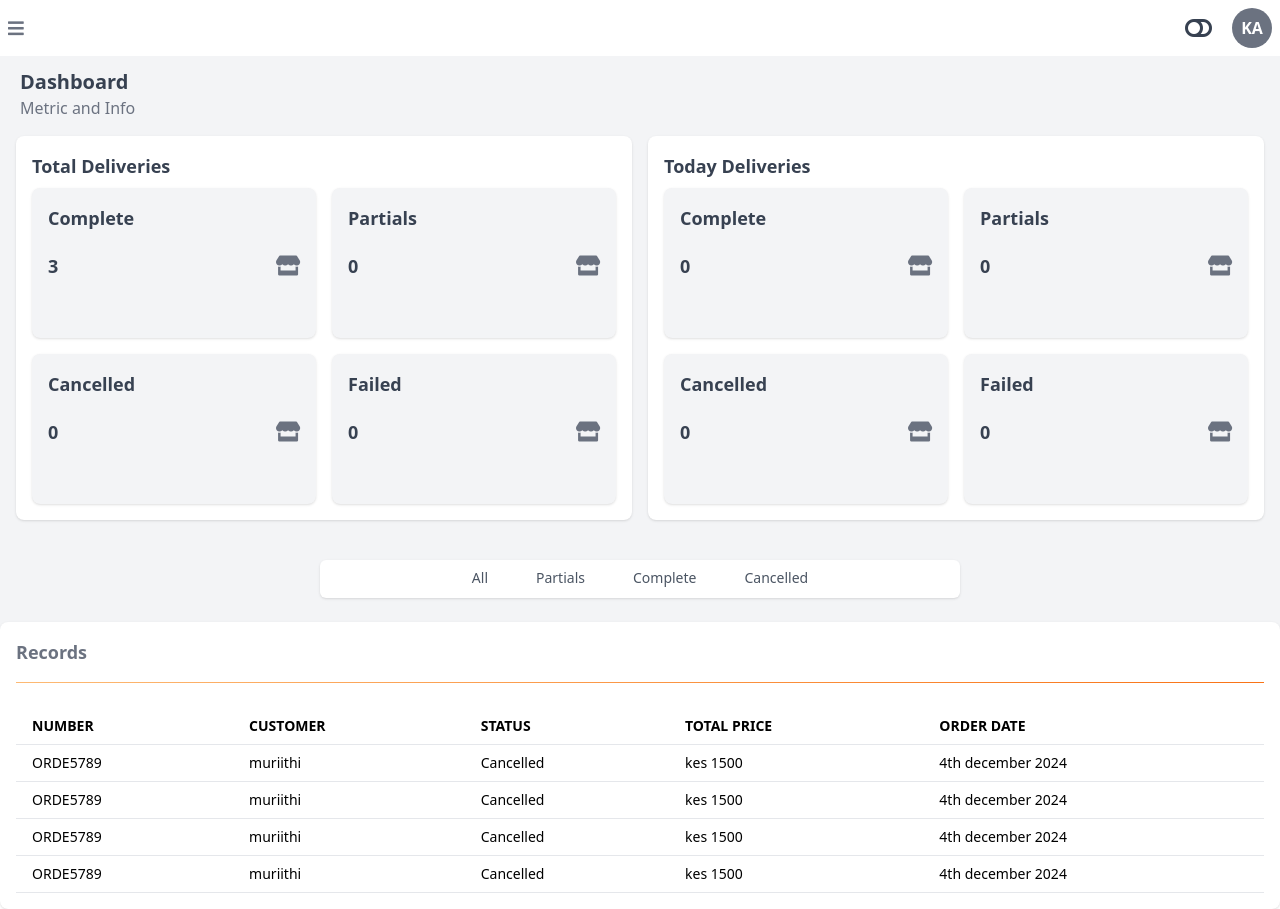
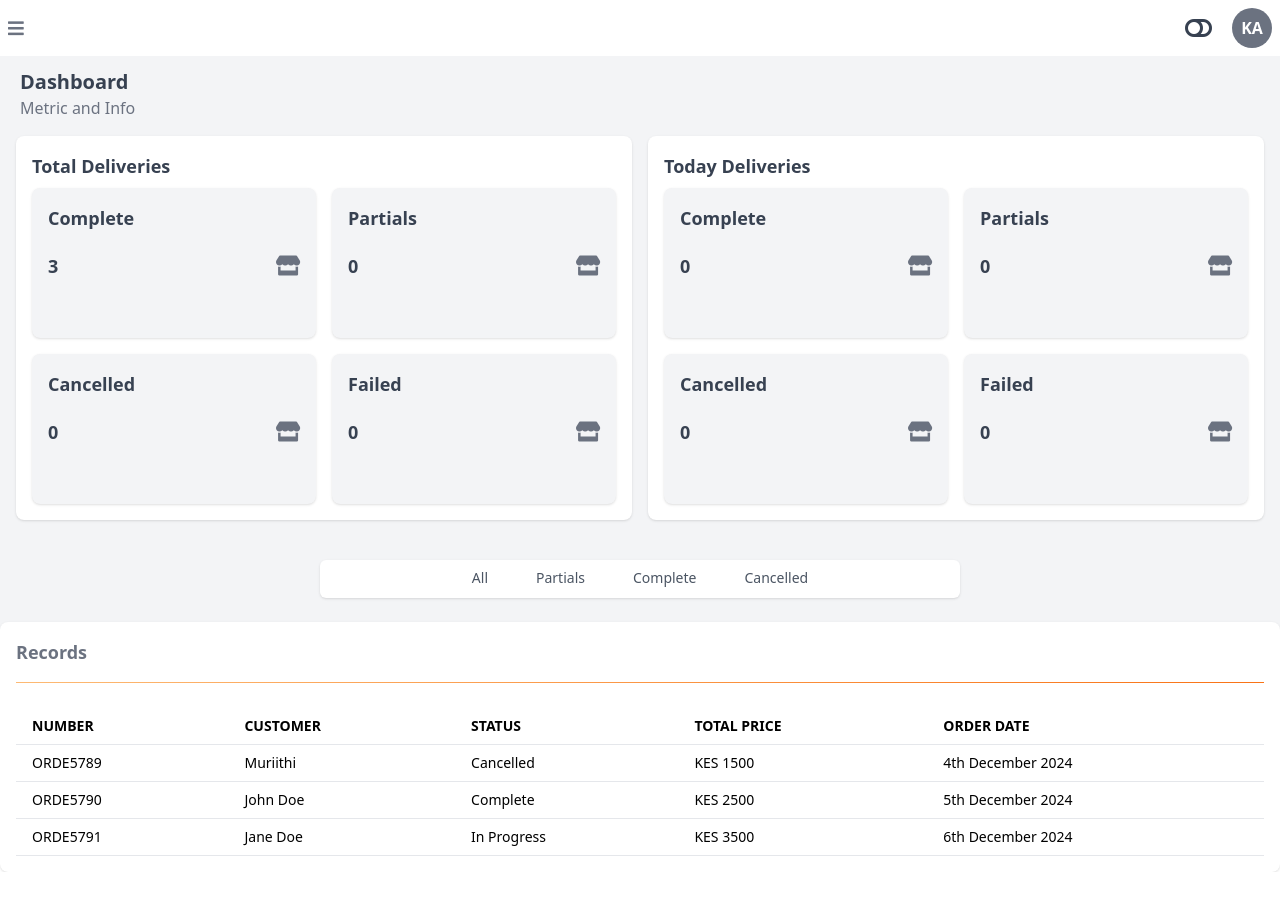
Before and after one commit to M-erick/nuxt-dashboard, a Nuxt app: page /dashboard in a window 1280 px wide. After the commit the page ends 872 px from the top, so only its background shows below. Built offline with nearby package versions, Linux system fonts and the light colour scheme.

Commit message:
data table component

```diff
--- /dev/null
+++ b/components/DataTable.vue
@@ -0,0 +1,39 @@
+<!-- DataTable.vue -->
+<template>
+    <div class="p-4 bg-white rounded-lg shadow">
+      <h2 class="pb-4 text-lg font-semibold text-gray-500">Records</h2>
+      <div class="h-px mb-6 bg-gradient-to-r from-orange-300 to-orange-500"></div>
+      <table class="w-full text-sm table-auto">
+        <thead>
+          <tr class="text-sm leading-normal">
+            <th class="px-4 py-2 font-bold text-left uppercase border-b text-grey-light">Number</th>
+            <th class="px-4 py-2 font-bold text-left uppercase border-b text-grey-light">Customer</th>
+            <th class="px-4 py-2 font-bold text-left uppercase border-b text-grey-light">Status</th>
+            <th class="px-4 py-2 font-bold text-left uppercase border-b text-grey-light">Total Price</th>
+            <th class="px-4 py-2 font-bold text-left uppercase border-b text-grey-light">Order Date</th>
+          </tr>
+        </thead>
+        <tbody>
+          <tr v-for="(item, index) in data" :key="index" class="hover:bg-grey-lighter" :data-status="item.status">
+            <td class="px-4 py-2 border-b">{{ item.number }}</td>
+            <td class="px-4 py-2 border-b">{{ item.customer }}</td>
+            <td class="px-4 py-2 border-b">{{ item.status }}</td>
+            <td class="px-4 py-2 border-b">{{ item.totalPrice }}</td>
+            <td class="px-4 py-2 border-b">{{ item.orderDate }}</td>
+          </tr>
+        </tbody>
+      </table>
+    </div>
+  </template>
+
+  <script lang="ts" setup>
+  defineProps<{
+    data: Array<{
+      number: string;
+      customer: string;
+      status: string;
+      totalPrice: string;
+      orderDate: string;
+    }>;
+  }>();
+  </script>
--- a/pages/dashboard.vue
+++ b/pages/dashboard.vue
@@ -38,64 +38,7 @@
         </div>
 
         <!-- Records Table -->
-        <div class="p-4 bg-white rounded-lg shadow">
-            <h2 class="pb-4 text-lg font-semibold text-gray-500">Records</h2>
-            <div class="h-px mb-6 bg-gradient-to-r from-orange-300 to-orange-500"></div>
-            <table class="w-full text-sm table-auto">
-                <thead>
-                    <tr class="text-sm leading-normal">
-                        <th class="px-4 py-2 font-bold text-left uppercase border-b text-grey-light">Number
-                        </th>
-                        <th class="px-4 py-2 font-bold text-left uppercase border-b text-grey-light">
-                            Customer
-                        </th>
-                        <th class="px-4 py-2 font-bold text-left uppercase border-b text-grey-light">Status
-                        </th>
-                        <th class="px-4 py-2 font-bold text-left uppercase border-b text-grey-light">Total
-                            Price
-                        </th>
-                        <th class="px-4 py-2 font-bold text-left uppercase border-b text-grey-light">Order
-                            Date
-                        </th>
-                    </tr>
-                </thead>
-                <tbody id="table-body">
-                    <tr class="hover:bg-grey-lighter" data-status="complete">
-
-                        <td class="px-4 py-2 border-b">ORDE5789</td>
-                        <td class="px-4 py-2 border-b">muriithi</td>
-                        <td class="px-4 py-2 border-b">Cancelled</td>
-                        <td class="px-4 py-2 border-b">kes 1500</td>
-                        <td class="px-4 py-2 border-b">4th december 2024</td>
-                    </tr>
-                    <tr class="hover:bg-grey-lighter" data-status="complete">
-
-                        <td class="px-4 py-2 border-b">ORDE5789</td>
-                        <td class="px-4 py-2 border-b">muriithi</td>
-                        <td class="px-4 py-2 border-b">Cancelled</td>
-                        <td class="px-4 py-2 border-b">kes 1500</td>
-                        <td class="px-4 py-2 border-b">4th december 2024</td>
-                    </tr>
-
-                    <tr class="hover:bg-grey-lighter" data-status="complete">
-
-                        <td class="px-4 py-2 border-b">ORDE5789</td>
-                        <td class="px-4 py-2 border-b">muriithi</td>
-                        <td class="px-4 py-2 border-b">Cancelled</td>
-                        <td class="px-4 py-2 border-b">kes 1500</td>
-                        <td class="px-4 py-2 border-b">4th december 2024</td>
-                    </tr>
-                    <tr class="hover:bg-grey-lighter" data-status="complete">
-
-                        <td class="px-4 py-2 border-b">ORDE5789</td>
-                        <td class="px-4 py-2 border-b">muriithi</td>
-                        <td class="px-4 py-2 border-b">Cancelled</td>
-                        <td class="px-4 py-2 border-b">kes 1500</td>
-                        <td class="px-4 py-2 border-b">4th december 2024</td>
-                    </tr>
-                </tbody>
-            </table>
-        </div>
+        <DataTable :data="tableData" />
     </div>
 </template>
 
@@ -111,6 +54,11 @@ const filterTable = (type: string) => {
 
 //dummy data:Fetch this data from endpoint
 
+const tableData = ref([
+    { number: 'ORDE5789', customer: 'Muriithi', status: 'Cancelled', totalPrice: 'KES 1500', orderDate: '4th December 2024' },
+    { number: 'ORDE5790', customer: 'John Doe', status: 'Complete', totalPrice: 'KES 2500', orderDate: '5th December 2024' },
+    { number: 'ORDE5791', customer: 'Jane Doe', status: 'In Progress', totalPrice: 'KES 3500', orderDate: '6th December 2024' },
+]);
 const totalStats = ref([
     { name: 'Complete', value: 3 },
     { name: 'Partials', value: 0 },
```
